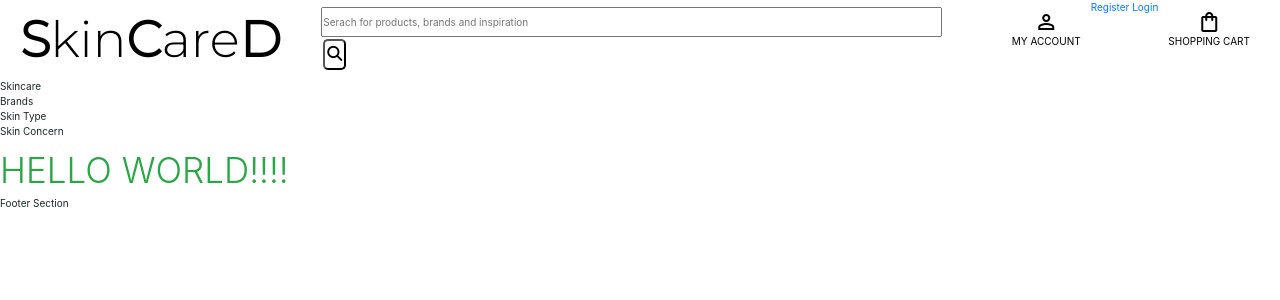
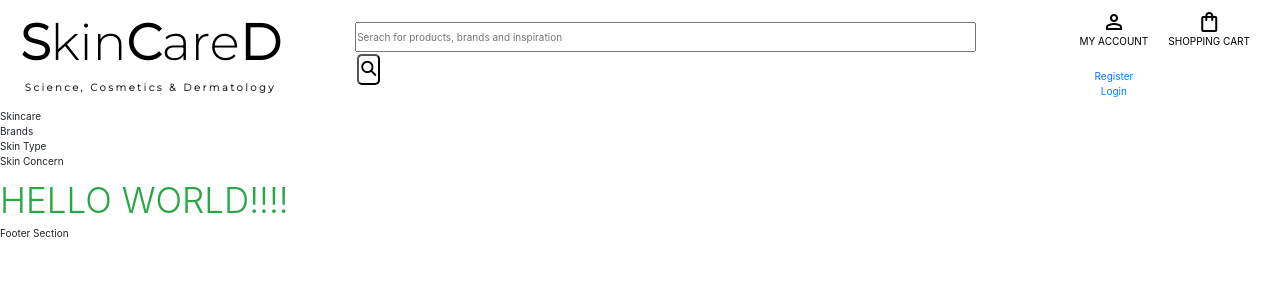
Before and after one commit to Code-Institute-Submissions/skincared, a Django app: page / in a window 1280 px wide. Shown: the top 300 px of the page. Run offline with Django 3.2, Linux system fonts and the light colour scheme; some libraries are stand-ins or nearby versions.

Commit message:
Add logo slogan and style user profile icon

```diff
--- a/static/css/style.css
+++ b/static/css/style.css
@@ -15,6 +15,10 @@ ul {
     list-style-type: none;
 }
 
+a:hover {
+    text-decoration: none;
+}
+
 /* Header - Logo, Serach Bar, Account & Basket  */
 
 header {
@@ -24,12 +28,22 @@ header {
     align-items: center;
 }
 
+#logo-container {
+    display: flex;
+    flex-direction: column;
+    align-items: center;
+    margin-left: 20px;
+    font-family: 'Montserrat', sans-serif;
+}
+
 #logo {
     font-size: 5rem;
-    margin-left: 20px;
-    font-family: 'Montserrat', sans-serif;
     text-decoration: none;
     color: black;
+}
+
+#logo-slogan {
+    letter-spacing: 2.5px;
 }
 
 #serach-bar {
@@ -50,16 +64,16 @@ header {
     margin: 2px;
 }
 
-#account-shoppingcart {
+#user-profile-shoppingcart-container {
     margin-right: 20px;
 }
 
-#account-shoppingcart ul {
+#user-profile-shoppingcart-container ul {
     display: flex;
     flex-direction: row;
 }
 
-#account-shoppingcart li {
+#user-profile-shoppingcart-container li {
     display: flex;
     flex-direction: column;
     align-items: center;
@@ -67,3 +81,15 @@ header {
     color: black;
     padding: 10px;
 }
+
+#user-profile-container {
+    display: flex;
+    flex-direction: column;
+    align-items: center;
+}
+
+.user-profile-drop-down-menu {
+    display: flex;
+    flex-direction: column;
+    align-items: center;
+}
--- a/templates/base.html
+++ b/templates/base.html
@@ -46,9 +46,13 @@
   <body>
     <header>
         <!-- Logo -->
+        <div id="logo-container">
             <a href="{% url 'home' %}">
                 <span id="logo"><strong>S</strong>kin<strong>C</strong>are<strong>D</strong></span>
             </a>
+            <p id="logo-slogan"><strong>Science, Cosmetics & Dermatology</strong></p>
+        </div>
+
         <!-- Serach Bar -->
         <div id="serach-bar">
             <form method="GET" action="">
@@ -63,26 +67,27 @@
             </form>
         </div>
 
-        <div id="account-shoppingcart">
+        <div id="user-profile-shoppingcart-container">
             <ul>
+                <div id="user-profile-container">
                     <a href="">
                         <li>
                             <span class="material-symbols-outlined">person</span>
                             <p>MY ACCOUNT</p>
                         </li>
                     </a>
-                <div class="header-drop-down-menu">
+                    <div class="user-profile-drop-down-menu">
                         {% if request.useris_authenticated %}
                             {% if request.user.is_superuser %}
                             <a href=""> Product Management</a>
                             {% endif %}
                             <a href="">Profile</a>
-                        <a href="">Logout</a>
+                            <a href="{% url 'account_logout' %}">Logout</a>
                         {% else %}
-                        <a href="">Register</a>
-                        <a href="">Login</a>
+                            <a href="{% url 'account_signup' %}">Register</a>
+                            <a href="{% url 'account_login' %}">Login</a>
                         {% endif %}
-
+                    </div>
                 </div>
 
                 <a href="">
```
Lines whose indentation alone changed are shown as unchanged.
